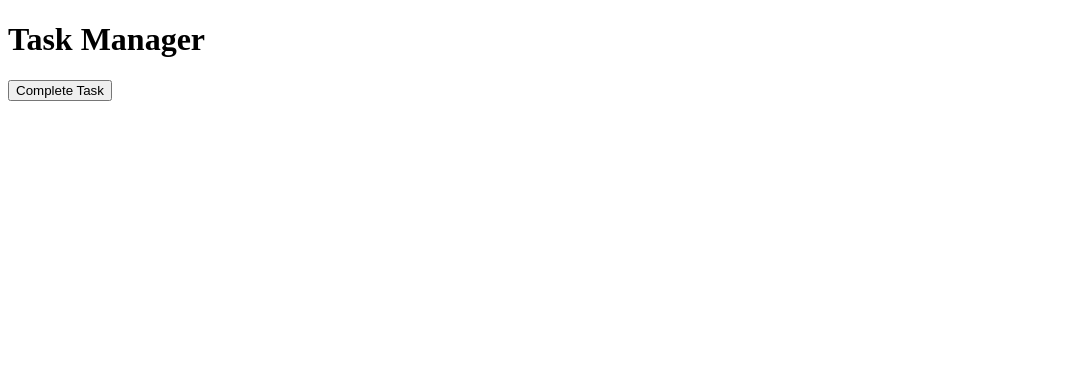
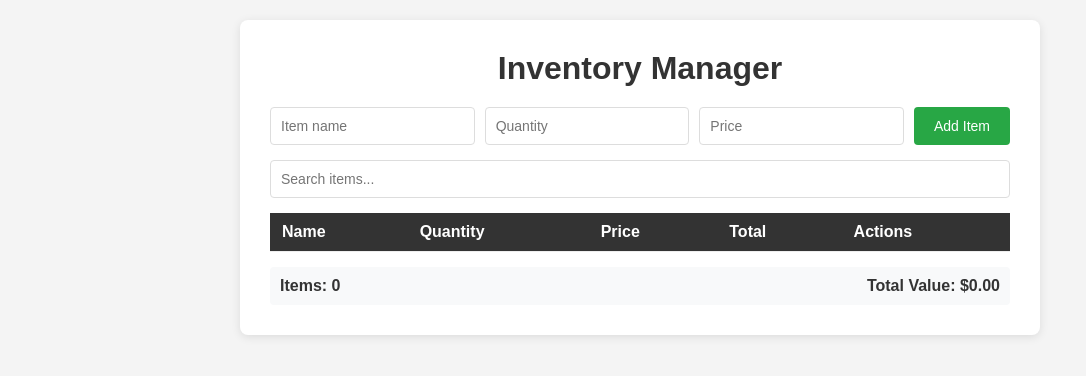
Before and after one commit to ggiooni/task-manager-simple, a plain HTML site: page app/index.html in a window 1280 px wide. Shown: the whole page, without its empty margins (0-1086 px from the left). Drawn offline with Linux system fonts and the light colour scheme.

Commit message:
Add inventory management UI with form and table
- Replace basic task manager with inventory interface
- Add form for item name, quantity and price
- Add table to display inventory items
- Add search input and summary section
- Add CSS styling for the application

```diff
--- a/app/index.html
+++ b/app/index.html
@@ -3,12 +3,41 @@
 <head>
     <meta charset="UTF-8">
     <meta name="viewport" content="width=device-width, initial-scale=1.0">
-    <title>Task Manager</title>
+    <title>Inventory Manager</title>
+    <link rel="stylesheet" href="style.css">
 </head>
 <body>
-    <h1>Task Manager</h1>
-    <button id="completeBtn">Complete Task</button>
-    <div id="message"></div>
+    <div class="container">
+        <h1>Inventory Manager</h1>
+
+        <form id="itemForm">
+            <input type="text" id="itemName" placeholder="Item name" required>
+            <input type="number" id="itemQty" placeholder="Quantity" min="0" required>
+            <input type="number" id="itemPrice" placeholder="Price" min="0" step="0.01" required>
+            <button type="submit" id="addBtn">Add Item</button>
+        </form>
+
+        <input type="text" id="searchInput" placeholder="Search items...">
+
+        <table id="inventoryTable">
+            <thead>
+                <tr>
+                    <th>Name</th>
+                    <th>Quantity</th>
+                    <th>Price</th>
+                    <th>Total</th>
+                    <th>Actions</th>
+                </tr>
+            </thead>
+            <tbody id="inventoryBody"></tbody>
+        </table>
+
+        <div id="summary">
+            <span id="totalItems">Items: 0</span>
+            <span id="totalValue">Total Value: $0.00</span>
+        </div>
+    </div>
+
     <script src="script.js"></script>
 </body>
 </html>
--- /dev/null
+++ b/app/style.css
@@ -0,0 +1,131 @@
+* {
+    margin: 0;
+    padding: 0;
+    box-sizing: border-box;
+}
+
+body {
+    font-family: Arial, sans-serif;
+    background: #f4f4f4;
+    padding: 20px;
+}
+
+.container {
+    max-width: 800px;
+    margin: 0 auto;
+    background: #fff;
+    padding: 30px;
+    border-radius: 8px;
+    box-shadow: 0 2px 10px rgba(0, 0, 0, 0.1);
+}
+
+h1 {
+    text-align: center;
+    margin-bottom: 20px;
+    color: #333;
+}
+
+#itemForm {
+    display: flex;
+    gap: 10px;
+    margin-bottom: 15px;
+    flex-wrap: wrap;
+}
+
+#itemForm input {
+    flex: 1;
+    min-width: 120px;
+    padding: 10px;
+    border: 1px solid #ddd;
+    border-radius: 4px;
+    font-size: 14px;
+}
+
+#itemForm button {
+    padding: 10px 20px;
+    background: #28a745;
+    color: white;
+    border: none;
+    border-radius: 4px;
+    cursor: pointer;
+    font-size: 14px;
+}
+
+#itemForm button:hover {
+    background: #218838;
+}
+
+#itemForm button.editing {
+    background: #007bff;
+}
+
+#itemForm button.editing:hover {
+    background: #0069d9;
+}
+
+#searchInput {
+    width: 100%;
+    padding: 10px;
+    border: 1px solid #ddd;
+    border-radius: 4px;
+    margin-bottom: 15px;
+    font-size: 14px;
+}
+
+table {
+    width: 100%;
+    border-collapse: collapse;
+    margin-bottom: 15px;
+}
+
+th, td {
+    padding: 10px 12px;
+    text-align: left;
+    border-bottom: 1px solid #eee;
+}
+
+th {
+    background: #333;
+    color: white;
+}
+
+tr:hover {
+    background: #f9f9f9;
+}
+
+.btn-edit, .btn-delete {
+    padding: 5px 10px;
+    border: none;
+    border-radius: 3px;
+    cursor: pointer;
+    font-size: 13px;
+    margin-right: 5px;
+}
+
+.btn-edit {
+    background: #ffc107;
+    color: #333;
+}
+
+.btn-delete {
+    background: #dc3545;
+    color: white;
+}
+
+.btn-edit:hover {
+    background: #e0a800;
+}
+
+.btn-delete:hover {
+    background: #c82333;
+}
+
+#summary {
+    display: flex;
+    justify-content: space-between;
+    padding: 10px;
+    background: #f8f9fa;
+    border-radius: 4px;
+    font-weight: bold;
+    color: #333;
+}
```
